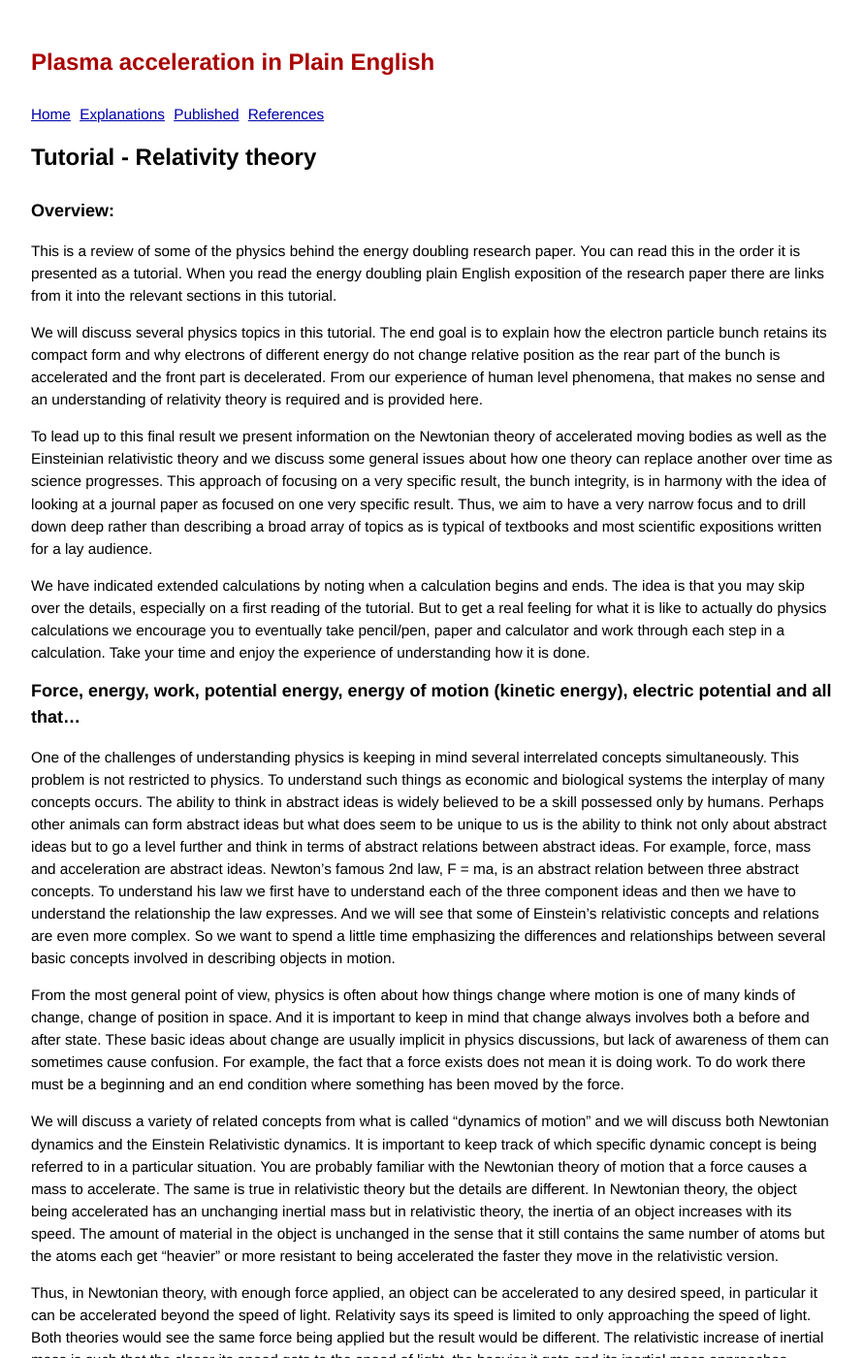
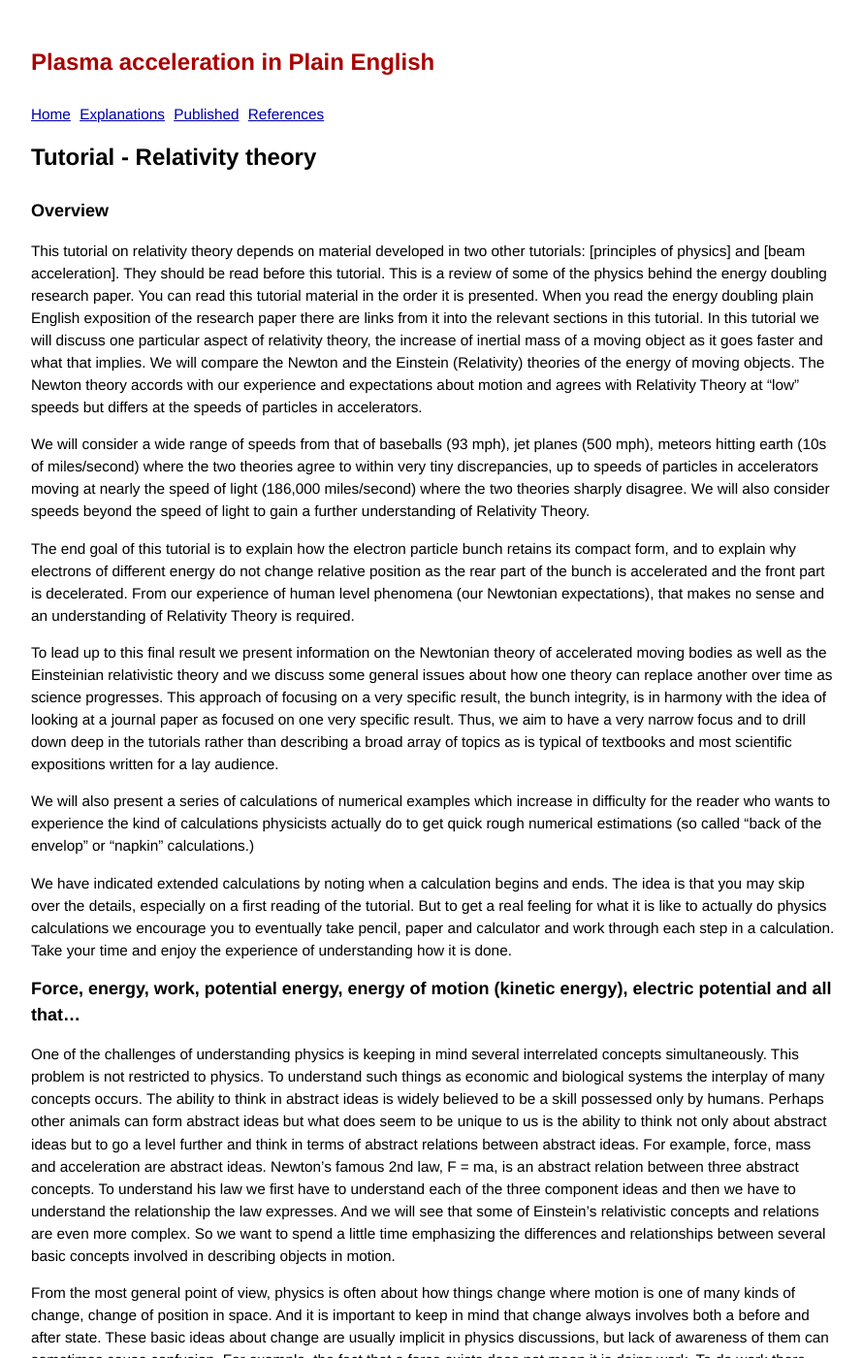
Before and after one commit to grbfacet/facet, a Jekyll site: the page built from relativity-tutorial.md, in a window 1280 px wide and 1400 px high. Shown: the whole window at 97% size, without its empty margins (193-1083 px from the left). Built offline with Jekyll 4.4.1, drawn with Linux system fonts in a browser that asks for light colours.

Commit message:
Update relativity-tutorial.md

```diff
--- a/relativity-tutorial.md
+++ b/relativity-tutorial.md
@@ -3,15 +3,21 @@ layout: default
 title: Tutorial - Relativity theory
 ---
 
-### Overview:
+### Overview
 
-This is a review of some of the physics behind the energy doubling research paper. You can read this in the order it is presented as a tutorial. When you read the energy doubling plain English exposition of the research paper there are links from it into the relevant sections in this tutorial.
+This tutorial on relativity theory depends on material developed in two other tutorials: [principles of physics] and [beam acceleration]. They should be read before this tutorial.
+This is a review of some of the physics behind the energy doubling research paper. You can read this tutorial material in the order it is presented. When you read the energy doubling plain English exposition of the research paper there are links from it into the relevant sections in this tutorial.
+In this tutorial we will discuss one particular aspect of relativity theory, the increase of inertial mass of a moving object as it goes faster and what that implies. We will compare the Newton and the Einstein (Relativity) theories of the energy of moving objects. The Newton theory accords with our experience and expectations about motion and agrees with Relativity Theory at “low” speeds but differs at the speeds of particles in accelerators.
 
-We will discuss several physics topics in this tutorial. The end goal is to explain how the electron particle bunch retains its compact form and why electrons of different energy do not change relative position as the rear part of the bunch is accelerated and the front part is decelerated. From our experience of human level phenomena, that makes no sense and an understanding of relativity theory is required and is provided here.
+We will consider a wide range of speeds from that of baseballs (93 mph), jet planes (500 mph), meteors hitting earth (10s of miles/second) where the two theories agree to within very tiny discrepancies, up to speeds of particles in accelerators moving at nearly the speed of light (186,000 miles/second) where the two theories sharply disagree.  We will also consider speeds beyond the speed of light to gain a further understanding of Relativity Theory.
 
-To lead up to this final result we present information on the Newtonian theory of accelerated moving bodies as well as the Einsteinian relativistic theory and we discuss some general issues about how one theory can replace another over time as science progresses. This approach of focusing on a very specific result, the bunch integrity, is in harmony with the idea of looking at a journal paper as focused on one very specific result. Thus, we aim to have a very narrow focus and to drill down deep rather than describing a broad array of topics as is typical of textbooks and most scientific expositions written for a lay audience.
+The end goal of this tutorial is to explain how the electron particle bunch retains its compact form, and to explain why electrons of different energy do not change relative position as the rear part of the bunch is accelerated and the front part is decelerated. From our experience of human level phenomena (our Newtonian expectations), that makes no sense and an understanding of Relativity Theory is required.
 
-We have indicated extended calculations by noting when a calculation begins and ends. The idea is that you may skip over the details, especially on a first reading of the tutorial. But to get a real feeling for what it is like to actually do physics calculations we encourage you to eventually take pencil/pen, paper and calculator and work through each step in a calculation. Take your time and enjoy the experience of understanding how it is done.
+To lead up to this final result we present information on the Newtonian theory of accelerated moving bodies as well as the Einsteinian relativistic theory and we discuss some general issues about how one theory can replace another over time as science progresses. This approach of focusing on a very specific result, the bunch integrity, is in harmony with the idea of looking at a journal paper as focused on one very specific result. Thus, we aim to have a very narrow focus and to drill down deep in the tutorials rather than describing a broad array of topics as is typical of textbooks and most scientific expositions written for a lay audience.
+
+We will also present a series of calculations of numerical examples which increase in difficulty for the reader who wants to experience the kind of calculations physicists actually do to get quick rough numerical estimations (so called “back of the envelop” or “napkin” calculations.)
+
+We have indicated extended calculations by noting when a calculation begins and ends. The idea is that you may skip over the details, especially on a first reading of the tutorial. But to get a real feeling for what it is like to actually do physics calculations we encourage you to eventually take pencil, paper and calculator and work through each step in a calculation. Take your time and enjoy the experience of understanding how it is done.
 
 
 ### Force, energy, work, potential energy, energy of motion (kinetic energy), electric potential and all that…
```
